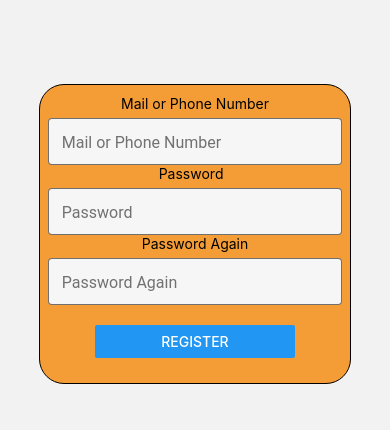
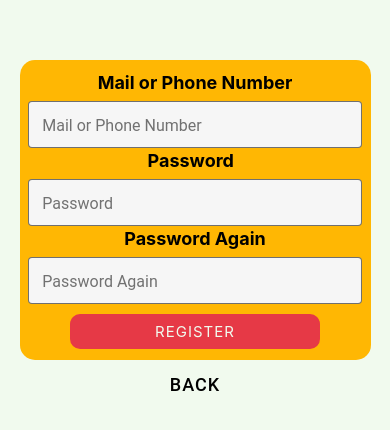
Before and after one commit to halil-seran/cncnova, a React Native app: screen /RegisterScreen in a window 390 px wide. Shown: the part 188-618 px from the top of the page. Built offline with nearby package versions, Linux system fonts and the light colour scheme; no server answers.

Commit message:
LetsStartAgain

```diff
--- a/src/Screens/AccountScreen/AuthScreen.js
+++ b/src/Screens/AccountScreen/AuthScreen.js
@@ -1,29 +1,18 @@
 import React, { useState, useContext } from "react";
-import { View, Text, Button, StyleSheet, StatusBar } from "react-native";
-import { Dimensions } from "react-native";
+import { Text, StyleSheet } from "react-native";
 import { TextInput } from "react-native-paper";
-import styled from "styled-components/native";
 import LottieView from "lottie-react-native";
+import {
+  Screen,
+  ButtonText,
+  AnimationWrapper,
+  Card,
+  Title,
+  BottomButtons,
+  Button,
+} from "../ScreenComponents/AuthScreen-component";
 
 import { AuthenticationContext } from "../../services/authentication/authentication.context";
-
-const Screen = styled.View`
-  flex: 1;
-  justify-content: center;
-  align-items: center;
-`;
-
-const ButtonContainer = styled.View`
-  width: 100px;
-  padding-top: 10px;
-`;
-const AnimationWrapper = styled.View`
-  width: 400px;
-  height: 400px;
-  position: absolute;
-  top: 20px;
-  padding: 10px;
-`;
 
 export const AuthScreen = ({ navigation }) => {
   const [email, setEmail] = useState("");
@@ -40,8 +29,8 @@ export const AuthScreen = ({ navigation }) => {
           source={require("../../../assets/cncanimation.json")}
         />
       </AnimationWrapper>
-      <View style={styles.container}>
-        <Text>Mail or Phone Number</Text>
+      <Card>
+        <Title>Mail or Phone Number</Title>
         <TextInput
           style={styles.inputContainer}
           mode="outlined"
@@ -52,7 +41,7 @@ export const AuthScreen = ({ navigation }) => {
           autoCapitalize="none"
           onChangeText={(u) => setEmail(u)}
         />
-        <Text>Password</Text>
+        <Title>Password</Title>
         <TextInput
           style={styles.inputContainer}
           mode="outlined"
@@ -64,44 +53,20 @@ export const AuthScreen = ({ navigation }) => {
           onChangeText={(p) => setPassword(p)}
         />
         <Text variant="error">{error}</Text>
-        <View
-          style={{
-            flex: 1,
-            flexDirection: "row",
-            justifyContent: "space-around",
-            width: "100%",
-          }}
-        >
-          <ButtonContainer>
-            <Button
-              title="Register"
-              onPress={() => navigation.navigate("RegisterScreen")}
-            />
-          </ButtonContainer>
-          <ButtonContainer>
-            <Button title="Login" onPress={() => onLogin(email, password)} />
-          </ButtonContainer>
-        </View>
-      </View>
+        <BottomButtons>
+          <Button onPress={() => navigation.navigate("RegisterScreen")}>
+            <ButtonText>REGISTER</ButtonText>
+          </Button>
+          <Button onPress={() => onLogin(email, password)}>
+            <ButtonText>LOGIN</ButtonText>
+          </Button>
+        </BottomButtons>
+      </Card>
     </Screen>
   );
 };
 
 const styles = StyleSheet.create({
-  screen: {
-    flex: 1,
-    justifyContent: "center",
-    alignItems: "center",
-  },
-  container: {
-    backgroundColor: "#F49D37",
-    borderRadius: 15,
-    width: "80%",
-    height: "22%",
-    alignItems: "center",
-    padding: 4,
-    marginTop: 100,
-  },
   inputContainer: {
     width: "95%",
     height: 45,
--- a/src/Screens/AccountScreen/RegisterScreen.js
+++ b/src/Screens/AccountScreen/RegisterScreen.js
@@ -1,24 +1,17 @@
 import React, { useState, useContext } from "react";
-import { View, Text, Button, StyleSheet } from "react-native";
+import { StyleSheet } from "react-native";
 import { TextInput } from "react-native-paper";
-import styled from "styled-components/native";
+import {
+  Screen,
+  Card,
+  Title,
+  RegisterButton,
+  ButtonText,
+  BackButton,
+  BackButtonTitle
+} from "../ScreenComponents/RegisterScreen-component";
 
 import { AuthenticationContext } from "../../services/authentication/authentication.context";
-
-const Screen = styled.View`
-  flex: 1;
-  justify-content: center;
-  align-items: center;
-`;
-const InputArea = styled.View`
-  padding-top: 10px;
-  background-color: #f49d37;
-  border-radius: 25px;
-  border-width: 1px;
-  width: 80%;
-  align-items: center;
-  height: 300px;
-`;
 
 export const RegisterScreen = ({ navigation }) => {
   const [email, setEmail] = useState("");
@@ -27,8 +20,8 @@ export const RegisterScreen = ({ navigation }) => {
   const { onRegister, error } = useContext(AuthenticationContext); // ,isLoading,
   return (
     <Screen>
-      <InputArea>
-        <Text>Mail or Phone Number</Text>
+      <Card>
+        <Title>Mail or Phone Number</Title>
         <TextInput
           style={styles.inputContainer}
           mode="outlined"
@@ -39,7 +32,7 @@ export const RegisterScreen = ({ navigation }) => {
           autoCapitalize="none"
           onChangeText={(u) => setEmail(u)}
         />
-        <Text>Password {error} </Text>
+        <Title>Password {error} </Title>
         <TextInput
           style={styles.inputContainer}
           mode="outlined"
@@ -50,7 +43,7 @@ export const RegisterScreen = ({ navigation }) => {
           autoCapitalize="none"
           onChangeText={(p) => setPassword(p)}
         />
-        <Text>Password Again</Text>
+        <Title>Password Again</Title>
         <TextInput
           style={styles.inputContainer}
           mode="outlined"
@@ -61,13 +54,14 @@ export const RegisterScreen = ({ navigation }) => {
           autoCapitalize="none"
           onChangeText={(p) => setRepeatedPassword(p)}
         />
-        <View style={styles.buttonContainer}>
-          <Button
-            title="register"
-            onPress={() => onRegister(email, password, repeatedPassword)}
-          />
-        </View>
-      </InputArea>
+
+        <RegisterButton onPress={() => onRegister(email, password, repeatedPassword)}>
+          <ButtonText>REGISTER</ButtonText>
+        </RegisterButton>
+      </Card>
+      <BackButton /*mode="contained"*/ onPress={() => navigation.goBack()}>
+        <BackButtonTitle>Back</BackButtonTitle>
+      </BackButton>
     </Screen>
   );
 };
@@ -77,8 +71,4 @@ const styles = StyleSheet.create({
     width: "95%",
     height: 45,
   },
-  buttonContainer: {
-    margin: 20,
-    width: 200,
-  },
 });
--- /dev/null
+++ b/src/Screens/ScreenComponents/AuthScreen-component.js
@@ -0,0 +1,47 @@
+import styled from "styled-components/native";
+
+export const Screen = styled.View`
+  flex: 1;
+  justify-content: center;
+  align-items: center;
+  background: #f1faee;
+`;
+export const AnimationWrapper = styled.View`
+  width: 400px;
+  height: 400px;
+  position: absolute;
+  top: 20px;
+  padding: 10px;
+`;
+export const Card = styled.View`
+  background: #ffb703;
+  border-radius: 15px;
+  width: 90%;
+  height: 25%;
+  align-items: center;
+  padding: 4px;
+  margin-top: 100px;
+`;
+export const Title = styled.Text`
+  font-weight: bold;
+  font-size: 18px;
+  margin: 2px;
+`;
+export const BottomButtons = styled.View`
+  width: 100%;
+  flex-direction: row;
+  justify-content: space-around;
+`;
+export const Button = styled.Pressable`
+  width: 160px;
+  height: 35px;
+  align-items: center;
+  justify-content: center;
+  background: #e63946;
+  border-radius: 10px;
+`;
+export const ButtonText = styled.Text`
+  font-size: 15px;
+  letter-spacing:1px;
+    color: #f1faee;
+`;
--- /dev/null
+++ b/src/Screens/ScreenComponents/RegisterScreen-component.js
@@ -0,0 +1,44 @@
+import styled from "styled-components/native";
+import { Button } from "react-native-paper";
+
+export const Screen = styled.View`
+  flex: 1;
+  justify-content: center;
+  align-items: center;
+  background: #f1faee;
+`;
+export const Card = styled.View`
+  padding-top: 10px;
+  background-color: #ffb703;
+  border-radius: 15px;
+  width: 90%;
+  align-items: center;
+  height: 300px;
+`;
+export const Title = styled.Text`
+  font-weight: bold;
+  font-size: 18px;
+  margin: 2px;
+`;
+export const RegisterButton = styled.Pressable`
+  width: 250px;
+  height: 35px;
+  align-items: center;
+  justify-content: center;
+  background: #e63946;
+  border-radius: 10px;
+  margin-top: 10px;
+`;
+export const ButtonText = styled.Text`
+  font-size: 15px;
+  letter-spacing: 1px;
+  color: #f1faee;
+`;
+export const BackButton = styled(Button).attrs({
+    color: "black"
+  })`
+    padding: 5px;
+  `;
+export const BackButtonTitle = styled.Text`
+font-size: 18px;
+`;
```
Also changed, not shown: src/Screens/ScreenComponents/AddProductScreen-component.js (added), src/Screens/ScreenComponents/CameraScreen-component.js (added), src/Screens/ScreenComponents/DetailScreen-component.js (added), src/Screens/ScreenComponents/FilterScreen-component.js (added), src/Screens/ScreenComponents/HomeScreen-component.js (added), src/Screens/ScreenComponents/MyProductScreen-component.js (added), src/Screens/ScreenComponents/PasswordChangeScreen-component.js (added), src/Screens/ScreenComponents/ProfileScreen-component.js (added).
